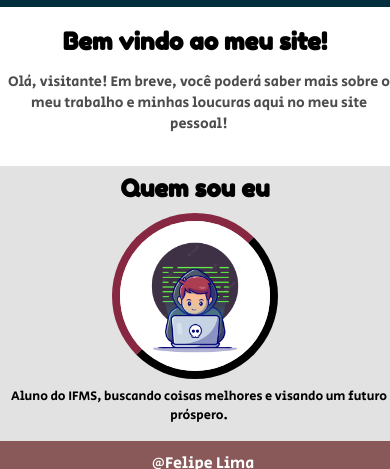
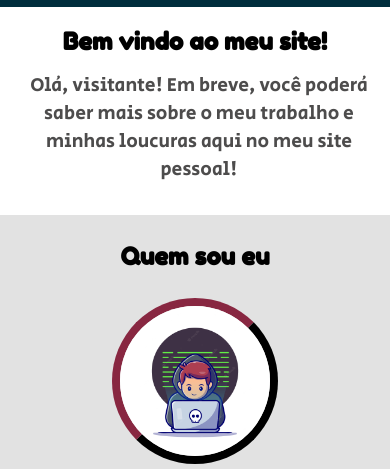
Before and after one commit to felipemali/provacpw1-siteresponsivo, a plain HTML site: page index.html in a window 390 px wide. Shown: the part 113-582 px from the top of the page. Drawn offline with Linux system fonts and the light colour scheme.

Commit message:
mudancas css

```diff
--- a/styles/style.css
+++ b/styles/style.css
@@ -47,8 +47,10 @@
 }
 #sobre-mim{
     width: 18%;
+    height: 450px;
     background-color: #e2e2e2;
     padding-bottom: 0.7rem;
+
 }
 #sobre-mim h2{
     text-align: center;
@@ -61,12 +63,14 @@
     width: 150px;
     height: 150px;
     display: block;
-    margin: 0.6rem auto 0.5rem auto;
+    margin: 1.5rem auto 0.5rem auto;
+
 }
 #sobre-mim p{
     text-align: center;
-    font-size: 0.8rem;
+    font-size: 1.3rem;
     padding-left: 0.5rem;
+    padding-top: 2rem;
     font-family: 'regular';
 }
 #footer{
@@ -116,7 +120,7 @@
     }
     #content p{
     text-align: center;
-    font-size: 0.9rem;
+    font-size: 1.2rem;
     padding-left: 0.5rem;
     }
 
@@ -125,11 +129,17 @@
         margin-top: 2rem;
         padding-bottom: 1rem;
     }
+    #sobre-mim p{
+        font-size: 1.3rem;
+    }
+    #sobre-mim h2{
+        margin-top: 1.7rem;
+    }
     #sobre-mim img{
         width: 150px;
         height: 150px;
         display: block;
-        margin: 0.6rem auto 0.5rem auto;
+        margin: 1.7rem auto 0.5rem auto;
     }
     #footer{
       text-align: center;
```
